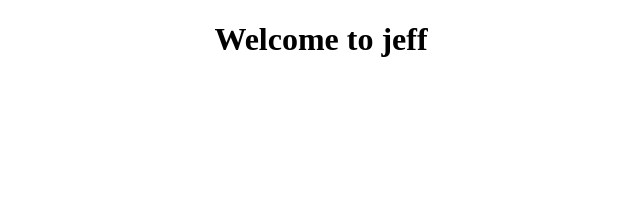
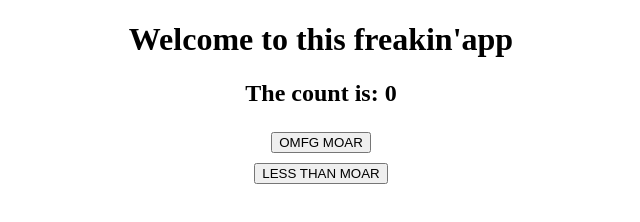
Before and after one commit to rich-farr/slushy, a React app: page / in a window 1280 px wide. Shown: the whole page, without its empty margins (319-959 px from the left). Built offline with nearby package versions, Linux system fonts and the light colour scheme.

Commit message:
Get counter working

```diff
--- a/components/app.js
+++ b/components/app.js
@@ -7,9 +7,42 @@ class App extends Component {
   }
 
   render () {
-    return <h1>Welcome to {this.props.name}</h1>
+    return (
+    	<div>
+	    	<h1>Welcome to {this.props.name}</h1>
+	    	<Counter />
+	    </div>
+	  )
   }
+}
 
+class Counter extends Component {
+	constructor(props) {
+		super(props)
+		this.state = {count: 0}
+	}
+
+	increaseCounter() {
+		this.setState({count: this.state.count + 1})
+	}
+
+	decreaseCounter() {
+		this.setState({count: this.state.count - 1})
+	}
+
+	render() {
+		return (
+			<div>
+				<h2>The count is: {this.state.count}</h2>
+				<div>
+					<button onClick={this.increaseCounter.bind(this)}>OMFG MOAR</button>
+				</div>
+				<div>
+					<button onClick={this.decreaseCounter.bind(this)}>LESS THAN MOAR</button>
+				</div>
+			</div>
+		)
+	}
 }
 
 export default App
--- a/index.css
+++ b/index.css
@@ -1,3 +1,7 @@
 main {
   text-align: center;
 }
+
+button {
+	margin: 5px;
+}
--- a/index.js
+++ b/index.js
@@ -1,6 +1,12 @@
 import React from 'react'
-import { render } from 'react-dom'
+import reactDom from 'react-dom'
 import App from './components/app'
 
-render(<App name='jeff' />, document.querySelector('main'))
-console.log('welcome to jeff')
+class Greeter extends React.Component {
+	constructor(props) {
+		super(props)
+	}
+}
+
+reactDom.render(<App name="this freakin'app" />, document.querySelector('main'))
+console.log("welcome to this freakin' app")
```
